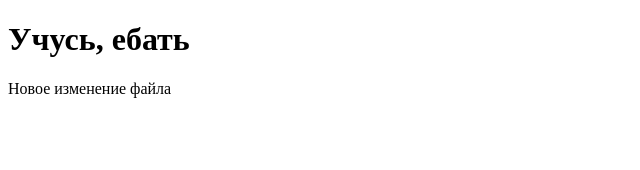
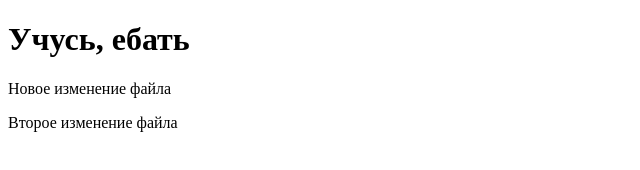
Before and after one commit to damir-govorun/loftblog-site, a plain HTML site: page index.html in a window 1280 px wide. Shown: the whole page, without its empty margins (0-640 px from the left). Drawn offline with Linux system fonts and the light colour scheme.

Commit message:
second commit

```diff
--- a/index.html
+++ b/index.html
@@ -7,5 +7,6 @@
   	<body>
   		<h1>Учусь, ебать</h1>
   		<p>Новое изменение файла</p>
+  		<p>Второе изменение файла</p>
   	</body>
 </html>
```
